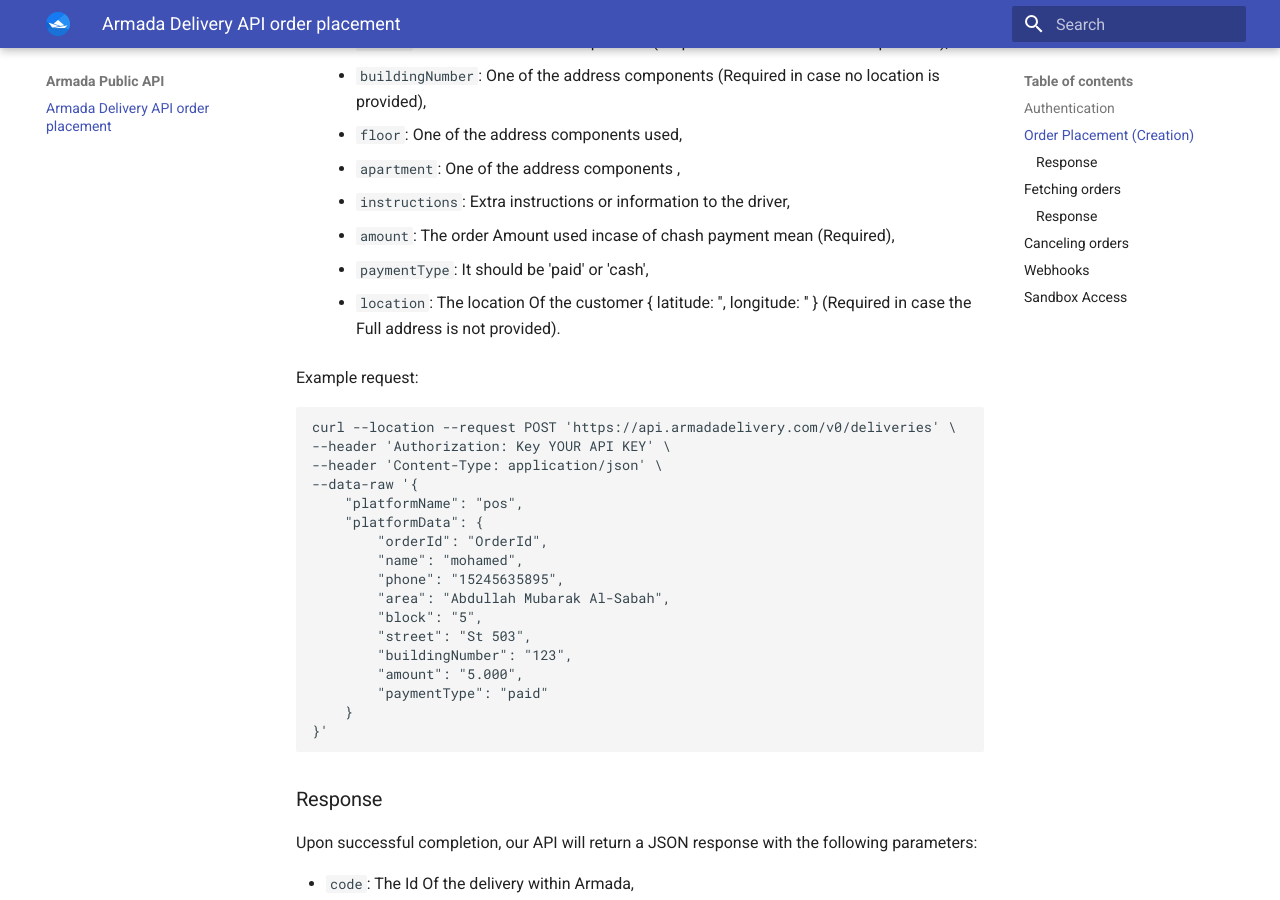
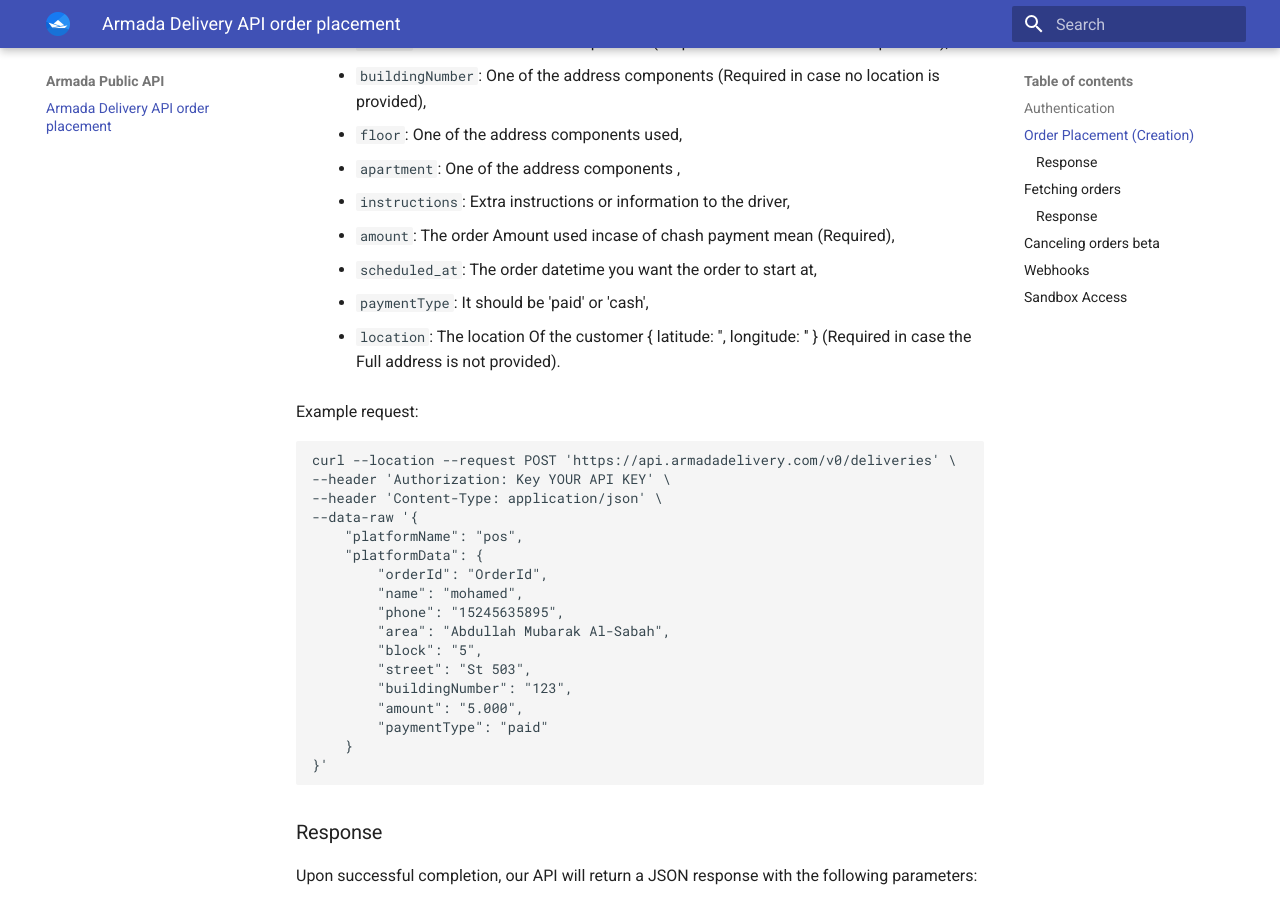
Before and after one commit to armadadelivery/armadadelivery.github.io, an MkDocs documentation site: the page built from src/index.md, in a window 1280 px wide and 900 px high, scrolled down 1188 px. Built offline with MkDocs 1.6.1 and Material for MkDocs 9.7.7, drawn with Linux system fonts in a browser that asks for light colours.

Commit message:
Add beta and scheduled_at

````diff
--- a/src/index.md
+++ b/src/index.md
@@ -39,6 +39,7 @@
     * `apartment`: One of the address components ,
     * `instructions`: Extra instructions or information to the driver,
     * `amount`: The order Amount used incase of chash payment mean (Required),
+    * `scheduled_at`: The order datetime you want the order to start at,
     * `paymentType`: It should be 'paid' or 'cash',
     * `location`: The location Of the customer { latitude: '', longitude: '' } (Required in case the Full address is not provided).
 
@@ -135,7 +136,7 @@
 * `orderCreatedAt`: Date of the Delivery Creation,
 * `currency`: The currency used for this delivery.
 
-## Canceling orders
+## Canceling orders `beta`
 To cancel an order, you will need to make an HTTP POST request to the following endpoint:
 
 ```
````
Also changed, not shown: docs/index.html (+6 -5 lines), docs/search/search_index.json (+1 -1 lines), 1 other file.
